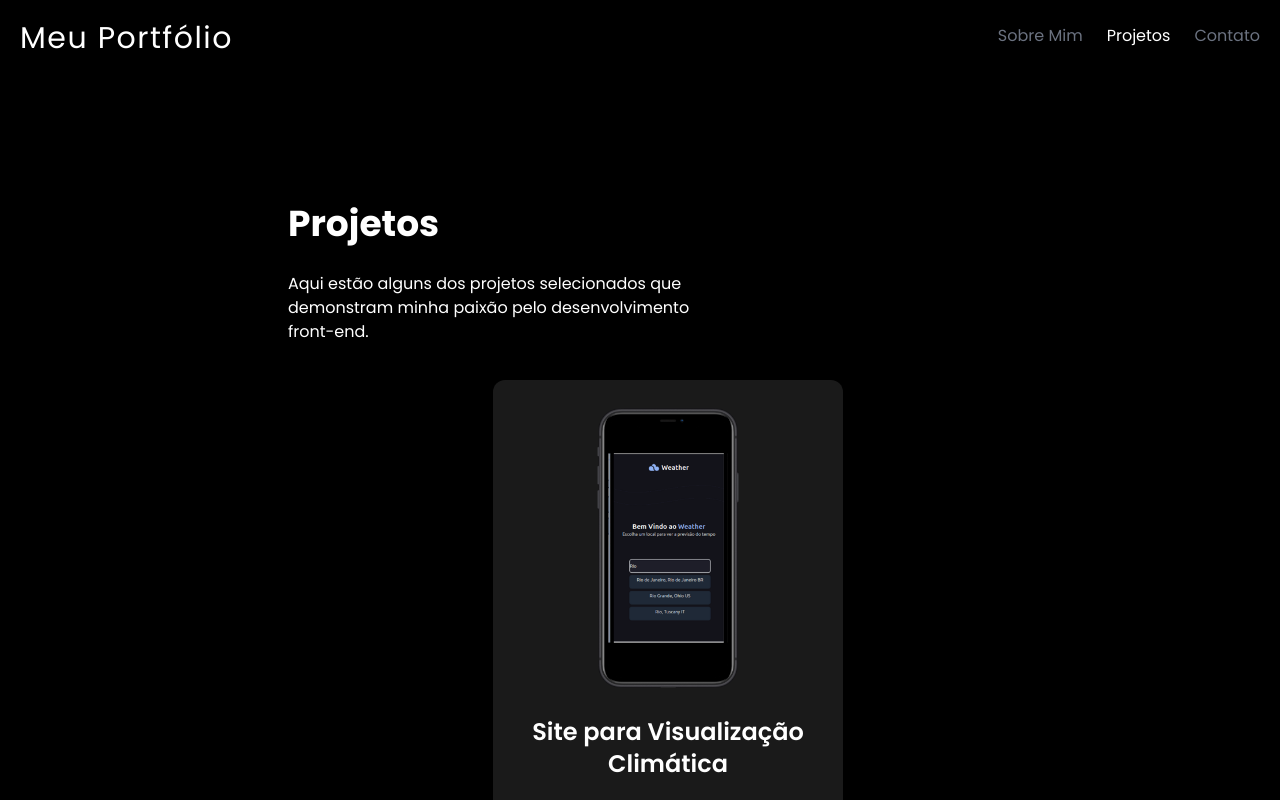
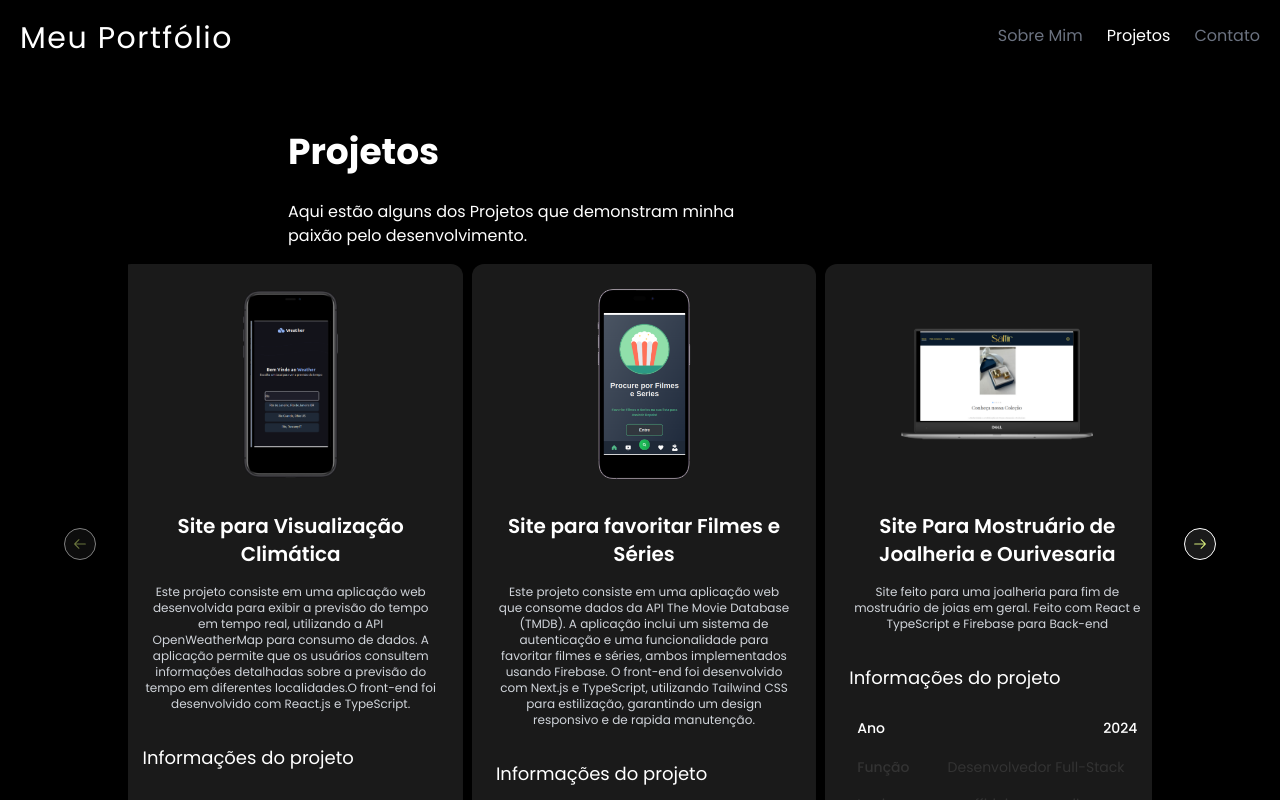
Before and after one commit to SamuelMuleu/personal-portifolio, a React (Vite) app: page /projects in a window 1280 px wide. Shown: the top 800 px of the page. Built offline with nearby package versions, Linux system fonts and the light colour scheme.

Commit message:
created carousel on Projects

```diff
--- a/src/assets/projects.ts
+++ b/src/assets/projects.ts
@@ -30,7 +30,7 @@ export const projects =
     {
         title: "Site para Visualização Climática",
         description:
-          "Este projeto consiste em uma aplicação web desenvolvida para exibir a previsão do tempo em tempo real, utilizando a API OpenWeatherMap para consumo de dados. As requisições são realizadas com Axios, enquanto o controle de estado é gerenciado com Redux.A aplicação permite que os usuários consultem informações detalhadas sobre a previsão do tempo em diferentes localidades, incluindo temperatura, condições climáticas e um resumo semanal.O front-end foi desenvolvido com React.js e TypeScript, utilizando Tailwind CSS para estilização, garantindo um design responsivo, moderno e de fácil manutenção.",
+          "Este projeto consiste em uma aplicação web desenvolvida para exibir a previsão do tempo em tempo real, utilizando a API OpenWeatherMap para consumo de dados. A aplicação permite que os usuários consultem informações detalhadas sobre a previsão do tempo em diferentes localidades.O front-end foi desenvolvido com React.js e TypeScript.",
         year: 2025,
         role: "Desenvolvedor Front-end",
         image: weatherMobile,
@@ -56,7 +56,7 @@ export const projects =
             senha: "----",
         },
         {
-            title: "Site Para Mostruário e Contato de uma Joalheria e Ourivesaria",
+            title: "Site Para Mostruário de Joalheria e Ourivesaria",
             description:
                 "Site feito para uma joalheria para fim de mostruário de joias em geral. Feito com React e TypeScript e Firebase para Back-end",
             year: 2024,
@@ -87,9 +87,9 @@ export const projects =
         {
             title: "Site to-do",
             description:
-                "Este é um simples aplicativo de lista de tarefas desenvolvido em React. Ele permite que os usuários criem, gerenciem e marquem suas tarefas como concluídas.",
+                "Este é um aplicativo de lista de tarefas desenvolvido com React para o front-end e Node.js, Express e MongoDB para o backend. O aplicativo permite que os usuários criem, deletem e marquem suas tarefas como concluídas, com dados persistidos no MongoDB.",
             year: 2024,
-            role: "Desenvolvedor Front-end",
+            role: "Desenvolvedor Full-stack",
             image: todo,
             image2: todoMobile,
 
--- a/src/components/footer.tsx
+++ b/src/components/footer.tsx
@@ -4,8 +4,8 @@ export function Footer() {
   return (
     <div className="h-max">
       <div className="  mt-32 border-t-4 border-gray-700 h-7" />
-      <div className=" text-lg flex gap-4 justify-center items-center text-destructive">
-        <p>2024 Samuel Muleu </p>
+      <div className=" text-lg flex gap-4 mb-4 justify-center items-center text-destructive">
+        <p >2024 Samuel Muleu </p>
         <a href="https://github.com/SamuelMuleu" target="_blank">
           <SiGithub className="cursor-pointer text-secondary" />
         </a>
--- a/src/components/main.tsx
+++ b/src/components/main.tsx
@@ -15,7 +15,6 @@ import {
   Carousel,
   CarouselContent,
   CarouselItem,
-
 } from "../components/ui/carousel";
 
 export function Main() {
@@ -29,10 +28,10 @@ export function Main() {
         transition={{ duration: 0.9 }}
       >
         <h1 className="text-4xl font-bold mb-5 text-white">
-          Olá, Eu sou <br />
-          Samuel Pereira Muleu.
+          Olá,
+          <br /> Eu sou Samuel Pereira Muleu.
         </h1>
-        <h2 className="font-sans text-3xl mb-5 text-destructive">
+        <h2 className="font-sans lg:text-3xl mb-5 text-2xl text-destructive">
           Desenvolvedor Front End
         </h2>
 
@@ -100,7 +99,6 @@ export function Main() {
                 <img src={next} alt="" />
               </CarouselItem>
             </CarouselContent>
-
           </Carousel>
         </motion.div>
 
--- a/src/components/previewProjects.tsx
+++ b/src/components/previewProjects.tsx
@@ -1,22 +1,36 @@
 import { projects } from "@/assets/projects";
 import { ProjectCard } from "./projectCard";
 import { motion } from "framer-motion";
-
+import {
+  Carousel,
+  CarouselContent,
+  CarouselItem,
+  CarouselNext,
+  CarouselPrevious,
+} from "./ui/carousel";
 
 export function FeaturedProject() {
-
-
   return (
-    <div>
+    <div className="flex justify-center">
       <motion.div
-        className=" md:flex md:flex-col md:justify-center md:items-center md:ml-14"
+        className="w-full max-w-5xl"
         initial={{ opacity: 0, scale: 0.5 }}
         animate={{ opacity: 1, scale: 1 }}
         transition={{ duration: 1 }}
       >
-        {projects.map((project, index) => (
-          <ProjectCard key={index} {...project} />
-        ))}
+        <Carousel>
+          <CarouselContent className="-ml-4 flex gap-3 w-full">
+            {projects.map((project, index) => (
+              <CarouselItem key={index} className="w-full sm:basis-1/2  md:basis-1/3">
+                <ProjectCard {...project} />
+              </CarouselItem>
+            ))}
+          </CarouselContent>
+          <div className="relative  bottom-[30rem] md:bottom-[35rem] flex justify-between px-4">
+            <CarouselPrevious className="bg-border text-secondary hover:bg-secondary hover:text-black relative left-0 lg:-left-20" />
+            <CarouselNext className="bg-border text-secondary  hover:bg-secondary hover:text-black  relative left-0  lg:left-20" />
+          </div>
+        </Carousel>
       </motion.div>
     </div>
   );
--- a/src/components/projectCard.tsx
+++ b/src/components/projectCard.tsx
@@ -10,10 +10,9 @@ import { Button } from "./ui/button";
 
 import { Carousel, CarouselContent, CarouselItem } from "./ui/carousel";
 import { SiGithub } from "react-icons/si";
-import Autoplay from "embla-carousel-autoplay";
 import { FiArrowUpRight } from "react-icons/fi";
 import { ProjetCardProps } from "@/assets/projects";
-
+import Autoplay from "embla-carousel-autoplay";
 
 export function ProjectCard({
   title,
@@ -22,49 +21,58 @@ export function ProjectCard({
   role,
   image,
   image2,
-
   site,
   demo,
   email,
   senha,
 }: ProjetCardProps) {
-
-
   return (
-    <div className="flex justify-center items-center  flex-wrap gap-10">
-      <div className="flex flex-col items-center m-5  p-6 bg-border rounded-xl max-w-[350px] shadow-lg mb-10  ">
-        <div className="w-full ">
+    <div className="flex justify-center ">
+      <div className="flex flex-col items-center h-[50rem] p-6 bg-border rounded-xl max-w-[350px] sm:max-w-[90%] lg:max-w-[350px] shadow-lg mb-10  ">
+        <div className="w-full mb-4">
           <Carousel
             plugins={[
               Autoplay({
-                delay: 2500,
+                delay: 2000,
               }),
             ]}
           >
             <CarouselContent>
               <CarouselItem>
-                <div className="flex  items-center justify-center f">
-                  <img  rel="preload" className="max-h-72 " src={image} alt={title} />
+                <div className="flex items-center  justify-center">
+                  <img
+                    rel="preload"
+                    className="max-h-72 sm:max-h-48"
+                    src={image}
+                    alt={title}
+                  />
                 </div>
               </CarouselItem>
               <CarouselItem>
-                <div className="flex items-center justify-center f">
-                  <img  rel="preload" src={image2} className="max-h-72" alt={title} />
+                <div className="flex items-center justify-center">
+                  <img
+                    rel="preload"
+                    src={image2}
+                    className="max-h-72 sm:max-h-48"
+                    alt={title}
+                  />
                 </div>
               </CarouselItem>
             </CarouselContent>
           </Carousel>
         </div>
 
-        <div className="text-center mt-6">
-          <h2 className="text-white text-2xl font-semibold mb-4">{title}</h2>
-          <p className="text-gray-300 text-sm mb-4">{description}</p>
+        <div className="text-center mt-4">
+          <h2 className="text-white text-2xl sm:text-xl font-semibold mb-4">
+            {title}
+          </h2>
+          <p className="text-gray-300 text-sm sm:text-xs mb-4">{description}</p>
         </div>
 
-        <div className="w-full mt-6">
-          <p className="text-xl text-white mb-4">Informações do projeto</p>
+        <div className="w-full mt-4">
+          <p className="text-xl sm:text-lg text-white mb-4">Informações do projeto</p>
 
-          <Table className="w-full ">
+          <Table className="w-full">
             <TableHeader>
               <TableRow>
                 <TableHead>Ano</TableHead>
@@ -88,20 +96,27 @@ export function ProjectCard({
           </Table>
         </div>
 
-        <div className="mt-6 flex gap-4">
-          <a href={`https://github.com/SamuelMuleu/${site}`} target="_blank">
-            <Button className="bg-transparent text-secondary border-secondary border-b-4 hover:bg-secondary hover:text-black">
+        <div className="mt-6 flex gap-2 lg:flex-row sm:w-full sm:gap-4">
+          <a
+            href={`https://github.com/SamuelMuleu/${site}`}
+            target="_blank"
+            className="w-full sm:w-auto"
+          >
+            <Button className="bg-transparent text-secondary border-secondary border-b-4 hover:bg-secondary hover:text-black w-full sm:w-auto">
               Ver no Github <SiGithub />
             </Button>
           </a>
-          <a href={`https://${demo}.netlify.app`} target="_blank">
-            <Button className="bg-transparent text-secondary border-secondary border-b-4 hover:bg-secondary hover:text-black">
+          <a
+            href={`https://${demo}.netlify.app`}
+            target="_blank"
+            className="w-full sm:w-auto"
+          >
+            <Button className="bg-transparent text-secondary border-secondary border-b-4 hover:bg-secondary hover:text-black w-full sm:w-auto">
               Site Demo <FiArrowUpRight />
             </Button>
           </a>
         </div>
       </div>
-
     </div>
   );
 }
--- a/src/pages/projects/projects.tsx
+++ b/src/pages/projects/projects.tsx
@@ -3,7 +3,7 @@ import { motion } from "framer-motion";
 export function Projects() {
   return (
     <div className="">
-      <div className="text-4xl text-white font-bold md:mt-32 mb-7 ml-10 md:ml-72">
+      <div className="text-4xl text-white font-bold md:mt-14 mb-7 ml-10 md:ml-72">
         Projetos
       </div>
       <motion.p
@@ -12,8 +12,8 @@ export function Projects() {
         animate={{ opacity: 1, scale: 1 }}
         transition={{ duration: 0.5 }}
       >
-        Aqui estão alguns dos projetos selecionados que demonstram minha paixão
-        pelo desenvolvimento front-end.
+        Aqui estão alguns dos Projetos que demonstram minha paixão
+        pelo desenvolvimento.
       </motion.p>
       <FeaturedProject />
     </div>
```
